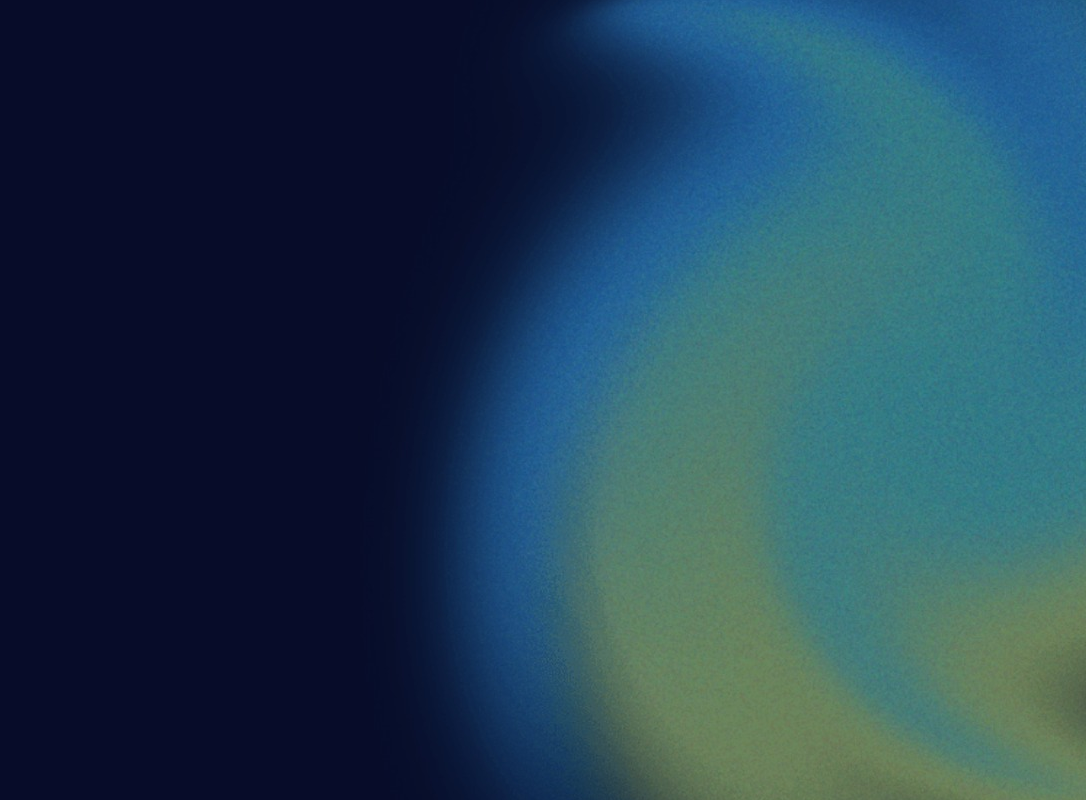
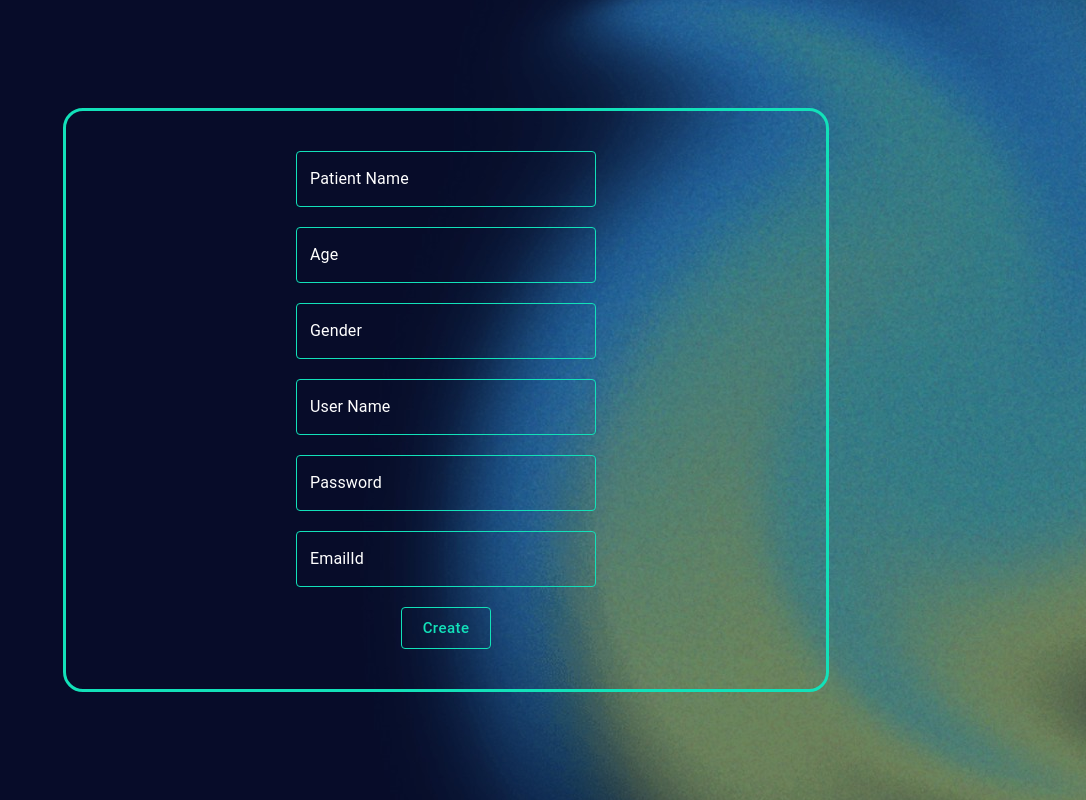
Before and after one commit to Team44Assistsu/AssistU_frontend, a React (Create React App) app: page /create-account in a window 1280 px wide. Before the commit this address had no page. Shown: the whole page, without its empty margins (194-1280 px from the left). Built offline with nearby package versions, Linux system fonts and the light colour scheme.

Commit message:
create patient account details

```diff
--- /dev/null
+++ b/src/Components/CreateAccount/CreateAccount.js
@@ -0,0 +1,53 @@
+import React, { Component } from "react";
+import TextBox from "../../Atoms/TextBox/TextBox";
+import Button from "../../Atoms/Button/Button";
+import "./style.scss";
+class CreateAccount extends Component {
+  state = {
+    patientName: "",
+    age: "",
+    gender: "",
+    userName: "",
+    password: "",
+    emailID: "",
+  };
+  render() {
+    return (
+      <div className="CreateDetails">
+        <TextBox
+          title={"Patient Name"}
+          value={this.state.patientName}
+          onChange={(e) => this.setState({ patientName: e.target.value })}
+        />
+        <TextBox
+          title={"Age"}
+          value={this.state.age}
+          onChange={(e) => this.setState({ age: e.target.value })}
+        />
+        <TextBox
+          title={"Gender"}
+          value={this.state.gender}
+          onChange={(e) => this.setState({ gender: e.target.value })}
+        />
+        <TextBox
+          title={"User Name"}
+          value={this.state.userName}
+          onChange={(e) => this.setState({ userName: e.target.value })}
+        />
+        <TextBox
+          title={"Password"}
+          value={this.state.password}
+          onChange={(e) => this.setState({ password: e.target.value })}
+        />
+        <TextBox
+          title={"EmailId"}
+          value={this.state.emailID}
+          onChange={(e) => this.setState({ emailID: e.target.value })}
+        />
+        <Button text={"Create"} />
+      </div>
+    );
+  }
+}
+
+export default CreateAccount;
--- /dev/null
+++ b/src/Components/CreateAccount/style.scss
@@ -0,0 +1,24 @@
+.CreateDetails {
+  display: flex;
+  justify-content: center;
+  flex-direction: column;
+  height: 30;
+  padding: 40px 20px;
+  align-items: center;
+  margin: auto;
+  border: 3px var(--primary-color) solid;
+  border-radius: 20px;
+  width: 60%;
+  .textBox {
+    margin-bottom: 20px;
+  }
+  @media (max-width: 1280px) {
+    height: 30%;
+  }
+  @media (max-width: 1024px) {
+    height: 40%;
+  }
+  @media (max-width: 480px) {
+    height: 100%;
+  }
+}
--- a/src/Components/Login/Login.js
+++ b/src/Components/Login/Login.js
@@ -13,6 +13,12 @@ class Login extends Component {
   render() {
     return (
       <div className="LoginPage">
+        <div className="CreateAccount">
+          <Button
+            onClick={() => (window.location.href = "/create-account")}
+            text={"Create Account"}
+          />
+        </div>
         <div className="broder">
           <TextBox
             title={"UserName"}
--- a/src/Components/Login/style.scss
+++ b/src/Components/Login/style.scss
@@ -4,7 +4,12 @@
   align-items: center;
   margin: auto;
   height: 80vh;
-
+  position: relative;
+  .CreateAccount {
+    position: absolute;
+    top: 0px;
+    right: 0px;
+  }
   .textBox {
     margin-bottom: 20px;
   }
--- a/src/Routes/routes.js
+++ b/src/Routes/routes.js
@@ -1,6 +1,7 @@
 import React, { Component, lazy, Suspense } from "react";
 import { Route, Routes } from "react-router-dom";
 import AlterHomePage from "../Components/AlterHomePage/AlterHomePage.js";
+import CreateAccount from "../Components/CreateAccount/CreateAccount.js";
 // import history from "./History";
 import { createBrowserHistory } from "history";
 const ForgotPassword = lazy(() =>
@@ -32,6 +33,10 @@ class RouterClass extends Component {
               path="/forgot-password"
               element={<ForgotPassword history={history} />}
             />
+            <Route
+              path="/create-account"
+              element={<CreateAccount history={history} />}
+            />
             <Route exact path="/" element={<Login history={history} />} />
           </Routes>
         </Suspense>
```
